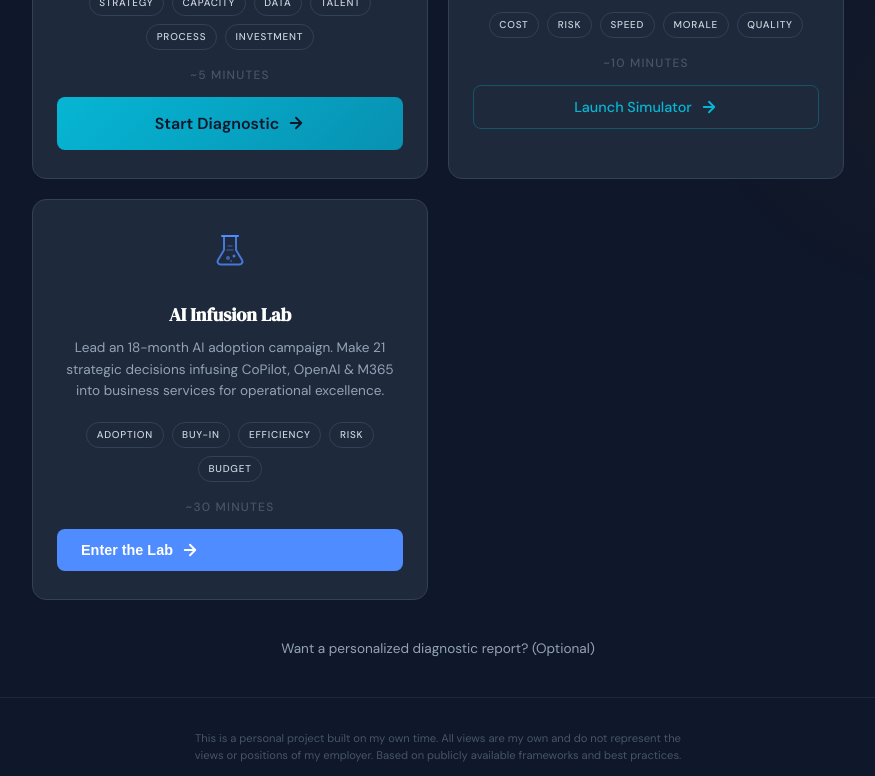
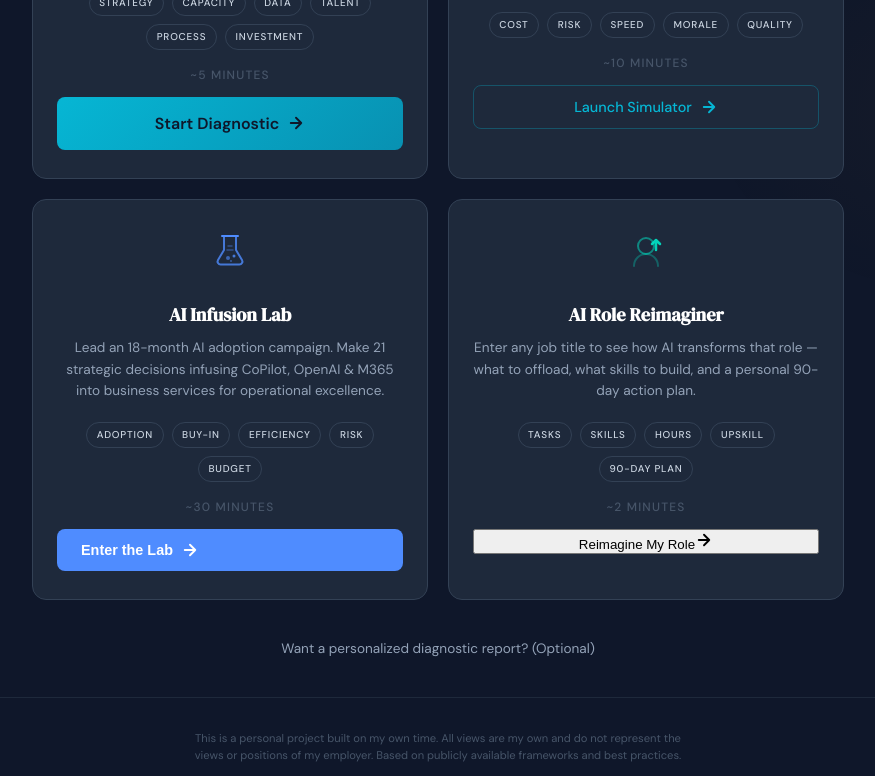
Before and after one commit to christianspetz/human-in-the-lead, a React (Vite) app in the folder client/: page / in a window 1280 px wide. Shown: the part 650-1426 px from the top of the page, without its empty margins (202-1077 px from the left). Built offline with nearby package versions, Linux system fonts and the light colour scheme.

Commit message:
Add Role Reimaginer to landing page

```diff
--- a/client/src/components/Landing.jsx
+++ b/client/src/components/Landing.jsx
@@ -1,6 +1,6 @@
 import React, { useState } from 'react';
 
-export default function Landing({ onStart, onStartSimulator }) {
+export default function Landing({ onStart, onStartSimulator, onStartRoleReimaginer }) {
   const [showCapture, setShowCapture] = useState(false);
   const [name, setName] = useState('');
   const [email, setEmail] = useState('');
@@ -105,6 +105,33 @@
               <svg width="18" height="18" viewBox="0 0 24 24" fill="none" stroke="currentColor" strokeWidth="2.5" strokeLinecap="round" strokeLinejoin="round"><path d="M5 12h14M12 5l7 7-7 7"/></svg>
             </button>
           </div>
+
+          {/* Role Reimaginer Card */}
+          <div className="landing-tool-card" onClick={onStartRoleReimaginer}>
+            <div className="landing-tool-icon">
+              <svg width="48" height="48" viewBox="0 0 48 48" fill="none">
+                <circle cx="24" cy="18" r="8" stroke="#00e5c8" strokeWidth="2" opacity="0.5"/>
+                <path d="M12 38c0-6.627 5.373-12 12-12s12 5.373 12 12" stroke="#00e5c8" strokeWidth="2" strokeLinecap="round" opacity="0.3"/>
+                <path d="M30 16l4-4m0 0l4 4m-4-4v10" stroke="#00e5c8" strokeWidth="2.5" strokeLinecap="round" strokeLinejoin="round" opacity="0.9"/>
+              </svg>
+            </div>
+            <h3>AI Role Reimaginer</h3>
+            <p className="landing-tool-desc">
+              Enter any job title to see how AI transforms that role — what to offload, what skills to build, and a personal 90-day action plan.
+            </p>
+            <div className="dimension-list" style={{ marginBottom: '1rem', marginTop: '0.75rem' }}>
+              <span className="dimension-tag">Tasks</span>
+              <span className="dimension-tag">Skills</span>
+              <span className="dimension-tag">Hours</span>
+              <span className="dimension-tag">Upskill</span>
+              <span className="dimension-tag">90-Day Plan</span>
+            </div>
+            <span className="landing-tool-time">~2 minutes</span>
+            <button className="btn-reimaginer" style={{ width: '100%', marginTop: '0.75rem' }}>
+              Reimagine My Role
+              <svg width="18" height="18" viewBox="0 0 24 24" fill="none" stroke="currentColor" strokeWidth="2.5" strokeLinecap="round" strokeLinejoin="round"><path d="M5 12h14M12 5l7 7-7 7"/></svg>
+            </button>
+          </div>
         </div>
 
         {/* Optional lead capture for diagnostic */}
```
